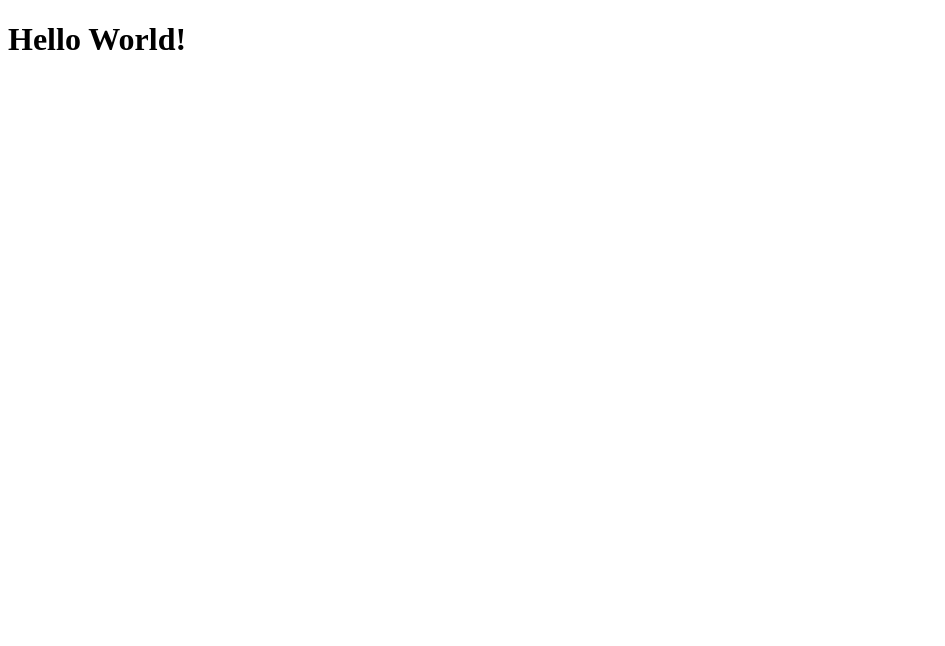
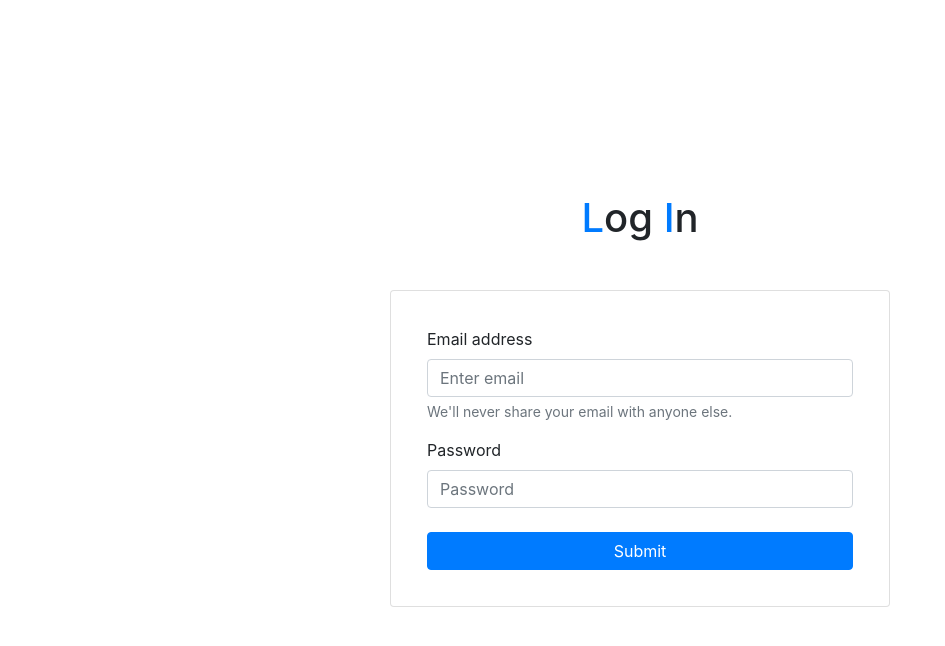
Before and after one commit to fepu08/todo-react-typescript-mobx-axios, a React (Create React App) app: page /login in a window 1280 px wide. Shown: the top 646 px of the page, without its empty margins (0-945 px from the left). Built offline with nearby package versions, Linux system fonts and the light colour scheme.

Commit message:
set up basic react routing and created log in layout

```diff
--- a/package.json
+++ b/package.json
@@ -10,8 +10,11 @@
     "@types/node": "^12.20.7",
     "@types/react": "^17.0.3",
     "@types/react-dom": "^17.0.3",
+    "bootstrap": "^4.6.0",
     "react": "^17.0.2",
+    "react-bootstrap": "^1.5.2",
     "react-dom": "^17.0.2",
+    "react-router-dom": "^5.2.0",
     "react-scripts": "4.0.3",
     "typescript": "^4.2.3",
     "web-vitals": "^1.1.1"
@@ -39,5 +42,8 @@
       "last 1 firefox version",
       "last 1 safari version"
     ]
+  },
+  "devDependencies": {
+    "@types/react-router-dom": "^5.1.7"
   }
 }
--- a/src/app/layout/App.tsx
+++ b/src/app/layout/App.tsx
@@ -1,10 +1,22 @@
 import React from "react";
+import { Container } from "react-bootstrap";
+import { BrowserRouter as Router, Switch, Route } from "react-router-dom";
+import HomePage from "../../features/home/HomePage";
+import LoginForm from "../../features/users/LoginForm";
+import RegisterForm from "../../features/users/RegisterForm";
 
 function App() {
   return (
-    <div className="App">
-      <h1>Hello World!</h1>
-    </div>
+    <Router>
+      {/* place navbar here*/}
+      <Container fluid>
+        <Switch>
+          <Route exact path="/" component={HomePage} />
+          <Route exact path="/register" component={RegisterForm} />
+          <Route exact path="/login" component={LoginForm} />
+        </Switch>
+      </Container>
+    </Router>
   );
 }
 
--- a/src/features/users/LoginForm.tsx
+++ b/src/features/users/LoginForm.tsx
@@ -1,7 +1,41 @@
 import React from "react";
+import { Button, Form } from "react-bootstrap";
 
 const LoginForm = () => {
-  return <div></div>;
+  return (
+    <div
+      className="d-flex flex-column justify-content-center align-items-center"
+      style={{ minHeight: "100vh" }}
+    >
+      <h1 className="text-center mb- mb-5">
+        <span className="text-primary">L</span>og&nbsp;
+        <span className="text-primary">I</span>n
+      </h1>
+      <Form style={{ maxWidth: "500px" }} className="card w-100 p-3">
+        <div className="card-body">
+          <Form.Group controlId="formBasicEmail">
+            <Form.Label>Email address</Form.Label>
+            <Form.Control type="email" placeholder="Enter email" required />
+            <Form.Text className="text-muted">
+              We'll never share your email with anyone else.
+            </Form.Text>
+          </Form.Group>
+
+          <Form.Group controlId="formBasicPassword">
+            <Form.Label>Password</Form.Label>
+            <Form.Control type="password" placeholder="Password" required />
+          </Form.Group>
+          <Button
+            className="d-block mt-4 ml-auto mr-auto w-100 "
+            variant="primary"
+            type="submit"
+          >
+            Submit
+          </Button>
+        </div>
+      </Form>
+    </div>
+  );
 };
 
 export default LoginForm;
--- a/src/index.tsx
+++ b/src/index.tsx
@@ -1,4 +1,5 @@
 import React from "react";
+import "bootstrap/dist/css/bootstrap.min.css";
 import ReactDOM from "react-dom";
 import App from "./app/layout/App";
 
```
Also changed, not shown: src/app/layout/NavBar.tsx (+7 -0 lines), 1 other file (tests, documents, lock files or other folders).
